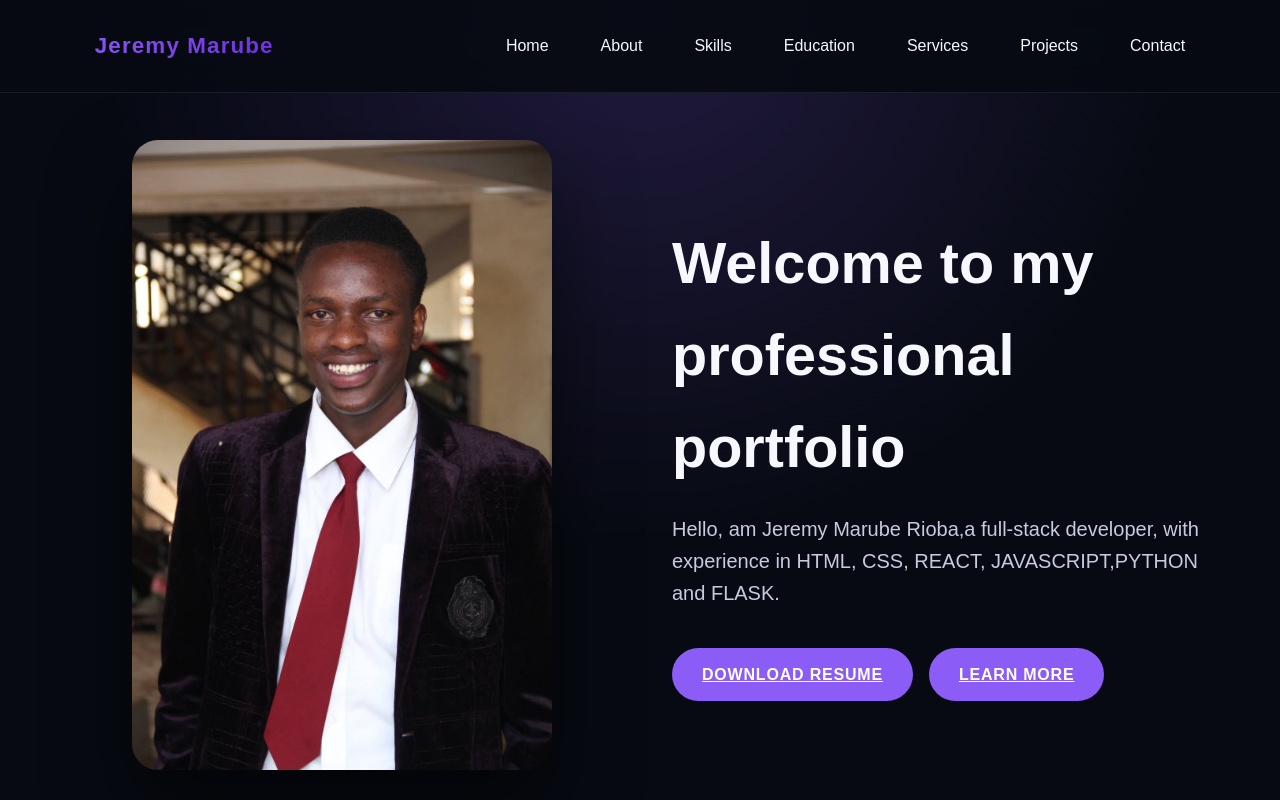
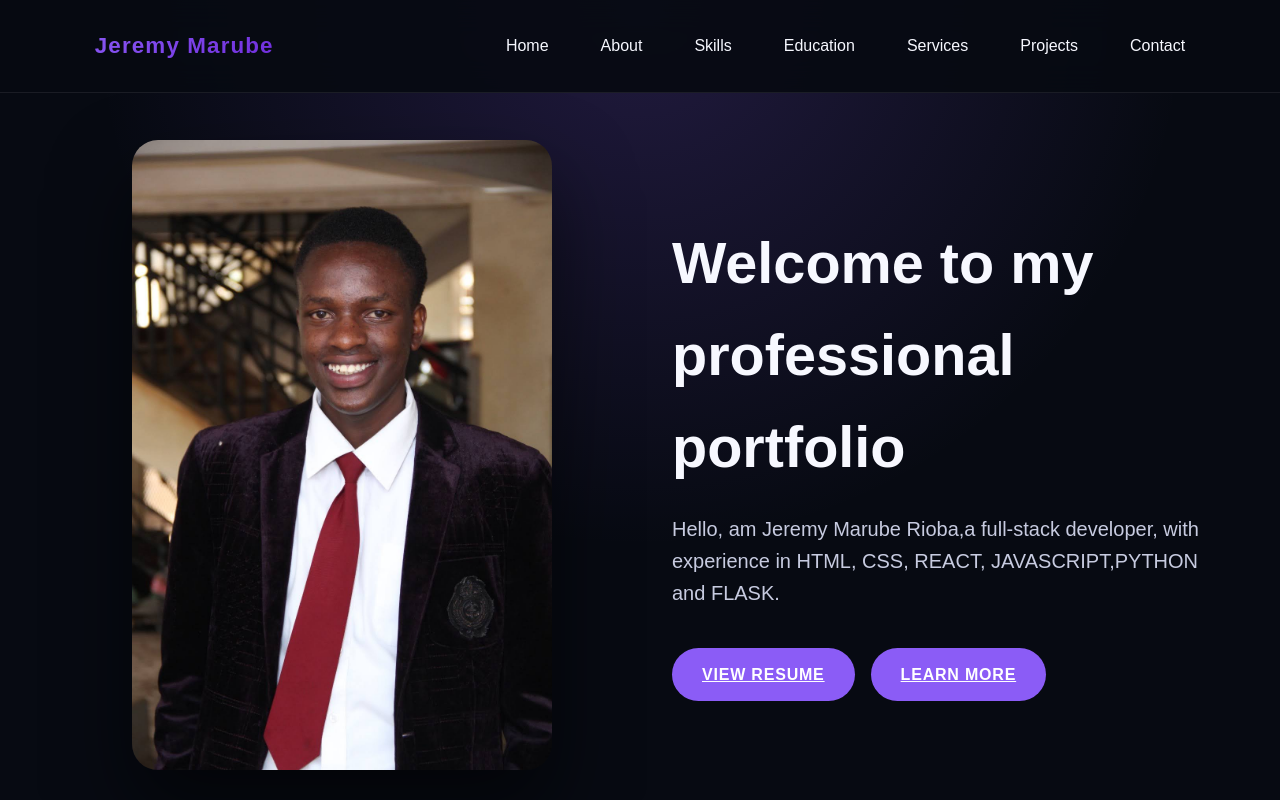
Before and after one commit to Jeremymarube/my-proffesional-portofolio, a Next.js app: page / in a window 1280 px wide. Shown: the top 800 px of the page. Built offline with nearby package versions, Linux system fonts and the light colour scheme; a web font is replaced by a local one.

Commit message:
chore: update dependencies and add resume PDF
- Updated Next.js to version 14.2.35
- Updated React and ReactDOM to version 18.3.1
- Added resume.pdf to the public directory
- Changed resume link in Hero component to open in a new tab and renamed to "View Resume"

```diff
--- a/next.config.js
+++ b/next.config.js
@@ -1,8 +1,20 @@
 /** @type {import('next').NextConfig} */
 const nextConfig = {
   optimizeFonts: true,
+
   images: {
-    domains: ['github.com'],
+    // NEW replacement for images.domains
+    remotePatterns: [
+      {
+        protocol: 'https',
+        hostname: 'github.com',
+      },
+      {
+        protocol: 'https',
+        hostname: 'raw.githubusercontent.com',
+      },
+    ],
+
     formats: ['image/avif', 'image/webp'],
     deviceSizes: [360, 640, 768, 1024, 1280, 1536, 1920],
     imageSizes: [160, 240, 320, 420, 640],
--- a/package.json
+++ b/package.json
@@ -13,9 +13,9 @@
     "@fortawesome/free-brands-svg-icons": "^7.1.0",
     "@fortawesome/free-solid-svg-icons": "^7.1.0",
     "@fortawesome/react-fontawesome": "^3.1.0",
-    "next": "16.0.3",
-    "react": "19.2.0",
-    "react-dom": "19.2.0"
+    "next": "^14.2.35",
+    "react": "^18.3.1",
+    "react-dom": "^18.3.1"
   },
   "devDependencies": {
     "@tailwindcss/postcss": "^4",
--- a/src/components/Hero/Hero.js
+++ b/src/components/Hero/Hero.js
@@ -17,9 +17,10 @@ const Hero = () => {
         <h1>Welcome to my professional portfolio</h1>
         <p>Hello, am Jeremy Marube Rioba,a full-stack developer, with experience in HTML, CSS, REACT, JAVASCRIPT,PYTHON and FLASK.</p>
         <div className="hero-buttons">
-          <a href="/resume.pdf" className="btn" download>
-            Download Resume
+          <a href="/resume.pdf" className="btn" target="_blank" rel="noopener noreferrer">
+             View Resume
           </a>
+
           <a href="#about" className="btn">
             Learn more
           </a>
```
Also changed, not shown: 2 other files (tests, documents, lock files or other folders).
